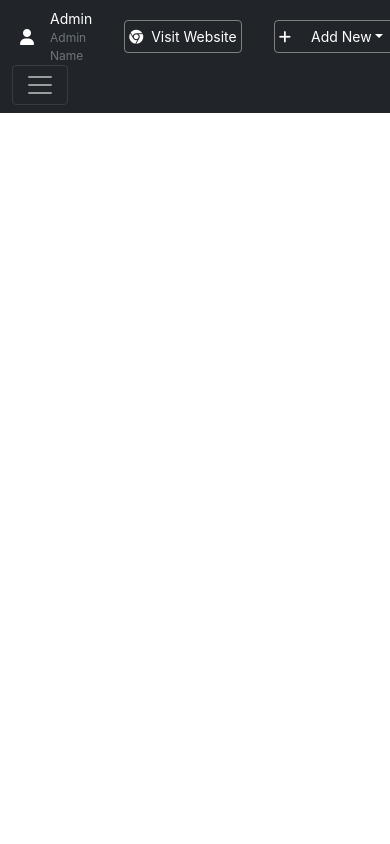
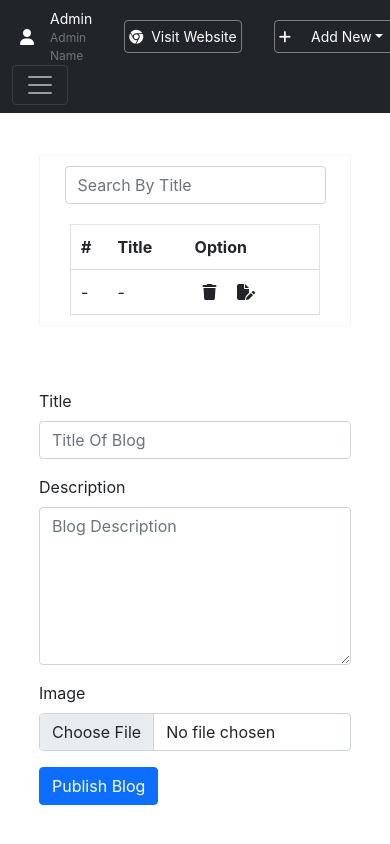
Before and after one commit to udaykirancodes/metalstation-admin, a React (Create React App) app: page /blog in a window 390 px wide. Built offline with nearby package versions, Linux system fonts and the light colour scheme.

Commit message:
added blog pages with edit modal and update modal

```diff
--- a/src/App.js
+++ b/src/App.js
@@ -17,6 +17,7 @@ import Brand from './Pages/Brand';
 import { useState } from 'react';
 import { Alert } from './components/Alert';
 import Signin from './Pages/Signin';
+import Blogs from './Pages/Blogs';
 
 function App() {
   const [alert, setAlert] = useState(null);
@@ -47,6 +48,7 @@ function App() {
           <Route exact path='/subscriber' element={<Subscriber/>}/>
           <Route exact path='/brand' element={<Brand showAlert={showAlert}/>}/>
           <Route exact path='/login' element={<Signin showAlert={showAlert}/>}/>
+          <Route exact path='/blog' element={<Blogs showAlert={showAlert}/>}/>
         </Routes>
 
       </Router>
--- /dev/null
+++ b/src/Pages/Blogs.js
@@ -0,0 +1,128 @@
+import React from 'react'
+import { useRef } from 'react'
+import './blog.css'
+const Blogs = (props) => {
+    const { showAlert } = props
+    const ref = useRef(null)
+    const refClose = useRef(null)
+
+    const handleDelete = () => {
+        showAlert("your blog has been Deleted", "success")
+
+    }
+    const handleEdit = () => {
+        ref.current.click();
+    }
+    const handleClick = (e) => {
+        refClose.current.click()
+        showAlert("Your Blog has been updated", "success")
+        e.preventDefault();
+    }
+    const handleSubmit = () => {
+        showAlert("You Blog is Published Successfully!!!", "success")
+    }
+    return (
+        <>
+            {/* Modal For Edit */}
+            <button type="button" ref={ref} className="btn btn-primary d-none" data-bs-toggle="modal" data-bs-target="#exampleModal">
+                Launch demo modal
+            </button>
+
+            <div className="modal fade" id="exampleModal" tabIndex="-1" aria-labelledby="exampleModalLabel" aria-hidden="true">
+                <div className="modal-dialog">
+                    <div className="modal-content">
+                        <div className="modal-header">
+                            <h5 className="modal-title" id="exampleModalLabel">Update Blog</h5>
+                            <button type="button" className="btn-close" data-bs-dismiss="modal" aria-label="Close"></button>
+                        </div>
+                        <div className="modal-body">
+                            <form class="row g-3">
+                                <div class="mb-3">
+                                    <label for="exampleFormControlInput1" class="form-label">Title</label>
+                                    <input type="text" class="form-control" id="exampleFormControlInput1" placeholder="Title Of Blog" />
+                                </div>
+                                <div class="mb-3">
+                                    <label for="exampleFormControlInput1" class="form-label">Description</label>
+                                    <textarea className="form-control" id="exampleFormControlTextarea1" rows="6" placeholder='Blog Description'></textarea>
+                                </div>
+                            </form>
+                        </div>
+                        <div className="modal-footer">
+                            <button ref={refClose} type="button" className="btn btn-secondary" data-bs-dismiss="modal">Close</button>
+                            <button type="button" className="btn btn-primary" onClick={handleClick}>Update Blog</button>
+                        </div>
+                    </div>
+                </div>
+            </div>
+            {/* Modal For Edit */}
+            <div class="modal fade" id="staticBackdrop" data-bs-backdrop="static" data-bs-keyboard="false" tabIndex="-1" aria-labelledby="staticBackdropLabel" aria-hidden="true">
+                <div class="modal-dialog">
+                    <div class="modal-content">
+                        <div class="modal-header">
+                            <h5 class="modal-title" id="staticBackdropLabel">Adding New Blog</h5>
+                            <button type="button" class="btn-close" data-bs-dismiss="modal" aria-label="Close"></button>
+                        </div>
+                        <div class="modal-body">
+                            Confirm Before Publishing New Blog
+                        </div>
+                        <div class="modal-footer">
+                            <button type="button" class="btn btn-secondary" data-bs-dismiss="modal">Close</button>
+                            <button type="button" class="btn btn-primary" data-bs-dismiss="modal" onClick={handleSubmit}>Add Blog</button>
+                        </div>
+                    </div>
+                </div>
+            </div>
+            <div className="blog">
+                <div className="blog_table mx-auto">
+                    <div className="col-md-6 d-flex">
+                        <div className="blog_head" style={{ marginRight: '44%', marginLeft: '20px' }}>
+                            <h4>Blog</h4>
+                        </div>
+                        <div className="blog_head_search col-md-2">
+                            <input type="text" className="form-control" id="price" placeholder='Search By Title' />
+                        </div>
+                    </div>
+                    <div style={{ marginLeft: '20px', marginRight: '20px' }}>
+                        <div className="blog_info">
+                            <table>
+                                <tr>
+                                    <th>#</th>
+                                    <th>Title</th>
+                                    <th className='description'>Description</th>
+                                    <th className='image'>Image</th>
+                                    <th>Option</th>
+                                </tr>
+                                <tr>
+                                    <td>-</td>
+                                    <td>-</td>
+                                    <td className='description'>-</td>
+                                    <td className='image'>-</td>
+                                    <td><i class="fa-solid fa-trash mx-2" role='button' onClick={handleDelete}></i> <i class="fa-solid fa-file-pen mx-2" role='button' onClick={handleEdit}></i> </td>
+                                </tr>
+                            </table>
+                        </div>
+                    </div>
+                </div>
+                <div className="add_Blog col-md-4">
+                    <div class="mb-3">
+                        <label for="exampleFormControlInput1" class="form-label">Title</label>
+                        <input type="text" class="form-control" id="exampleFormControlInput1" placeholder="Title Of Blog" />
+                    </div>
+                    <div class="mb-3">
+                        <label for="exampleFormControlInput1" class="form-label">Description</label>
+                        <textarea className="form-control" id="exampleFormControlTextarea1" rows="6" placeholder='Blog Description'></textarea>
+                    </div>
+                    <div class="mb-3">
+                        <label for="formFile" class="form-label"><span>Image</span></label>
+                        <input class="form-control" type="file" id="formFile" accept=".jpeg,.jpg,.png" />
+                    </div>
+                    <div class="col-auto">
+                        <button type="submit" class="btn btn-primary mb-3" data-bs-toggle="modal" data-bs-target="#staticBackdrop" >Publish Blog</button>
+                    </div>
+                </div>
+            </div>
+        </>
+    )
+}
+
+export default Blogs
--- /dev/null
+++ b/src/Pages/blog.css
@@ -0,0 +1,43 @@
+.blog{
+    display: flex;
+    /* margin-top: 4%; */
+    margin-left: 10%;
+    margin-right: 10%;
+}
+.blog_table{
+    width:100%;
+
+    border: 1px solid whitesmoke;
+    padding: 10px 10px;
+    margin-right: 10px;
+}
+.blog_head_search{
+    width: 60%;
+    margin-bottom: 20px;
+    margin-left: 73%;
+}
+.add_blog{
+    border: 1px solid whitesmoke;
+    padding: 10px 10px;
+}
+@media (max-width: 800px) {
+    .blog {
+        display: flex;
+        flex-direction: column;
+        margin-top: 24%;
+    }
+    .blog_head_search{
+        margin-left: 5%;
+        margin-right: 5%;
+        width: 100%;
+    }
+    .blog_table{
+        margin-bottom: 20%;
+    }
+    .blog_head{
+        display: none;
+    }
+    .description, .image{
+        display: none;
+    }
+}
--- a/src/components/Navbar.js
+++ b/src/components/Navbar.js
@@ -69,6 +69,7 @@ const Navbar = () => {
                                     <ul className="dropdown-menu" aria-labelledby="offcanvasNavbarDropdown">
                                         <li><Link className="dropdown-item" to="/newsletter" reloadDocument>Newsletters</Link></li>
                                         <li><Link className="dropdown-item" to="/subscriber" reloadDocument>Subscribers</Link></li>
+                                        <li><Link className="dropdown-item" to="/blog" reloadDocument>Blog</Link></li>
                                     </ul>
 
                                 </li>
```
